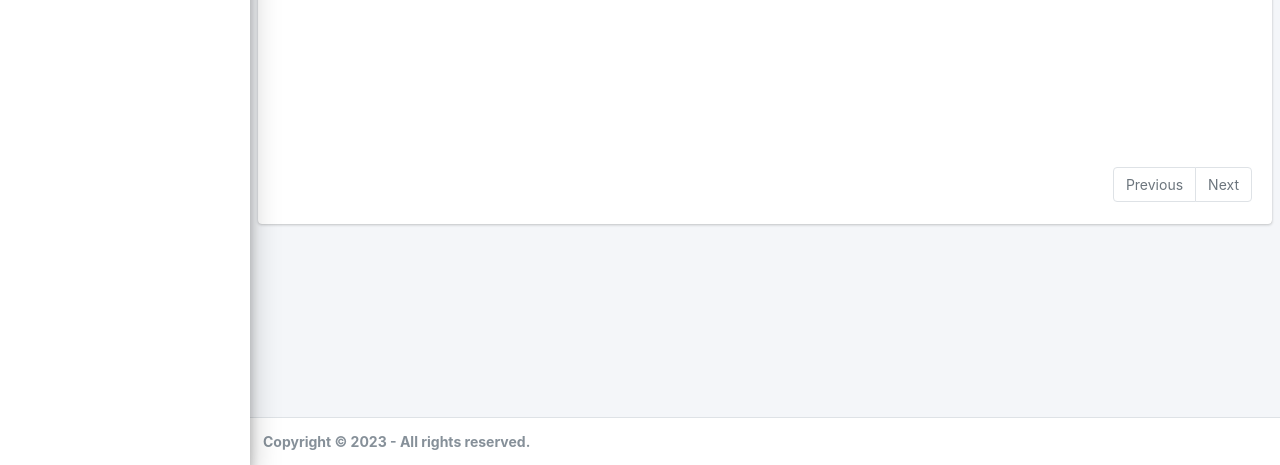
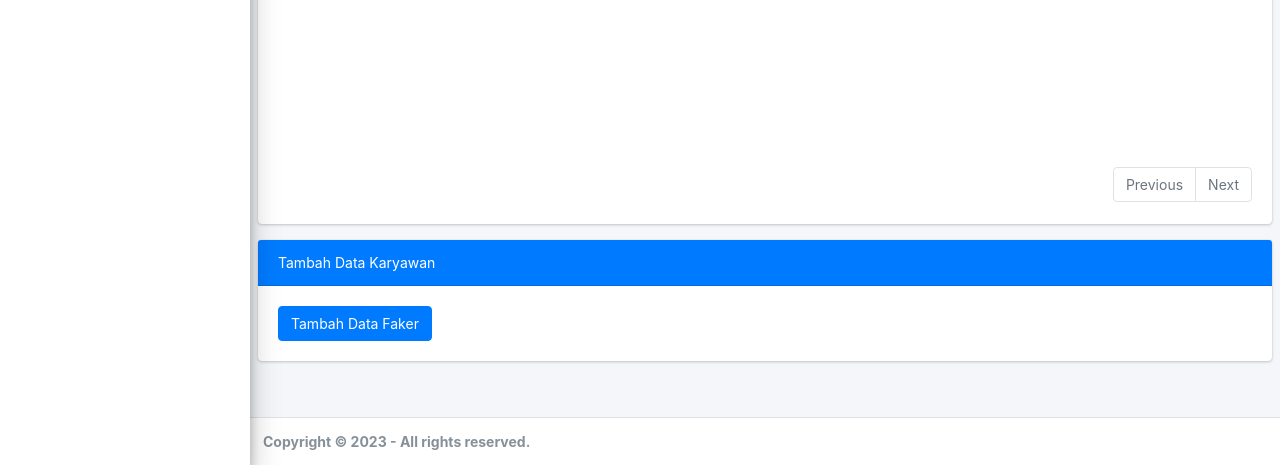
Before and after one commit to cahyobintangkejora/try-my-app, a Flask app: page /kelola in a window 1280 px wide. Shown: the part 335-800 px from the top of the page. Run offline with Flask 3, Linux system fonts and the light colour scheme; data that the repository does not hold is empty; some libraries are stand-ins or nearby versions.

Commit message:
saved progres - datafaker insert

```diff
--- a/app/controller/kelola/d_kelola.py
+++ b/app/controller/kelola/d_kelola.py
@@ -1,7 +1,10 @@
 from app import app
 from flask import render_template, request
-from app.repo.r_kelola import insert_data, delete_data, edit_data
+from app.repo.r_kelola import insert_data, delete_data, edit_data, insert_data_faker
 from app.lib import ajaxNormalError, dataTableError, validationError, sf, Validasi
+from faker import Faker
+from flask import jsonify
+
 
 from marshmallow.fields import String, Integer
 from marshmallow.validate import Length, Range
@@ -93,3 +96,37 @@ def editDataKaryawan():
     return {
         'data': hasil.result
     }
+
+@app.post('/insert_datafaker')
+def insertDataFaker():
+    # Memeriksa apakah menggunakan data faker
+    use_fake_data = request.form.get('use_fake_data', 'false')
+
+    if use_fake_data.lower() == 'true':
+        # Menggunakan data faker untuk menghasilkan 1.000.000 data
+        fake_data_result = insert_data_faker(50)
+        return jsonify({'data': fake_data_result})
+
+    # Jika tidak menggunakan data faker, proses seperti sebelumnya
+    schema = {
+        'name': String(required=True, allow_none=False, validate=[Length(min=1, max=50)]),
+        'email': String(required=True, allow_none=False, validate=[Length(min=1, max=50)]),
+        'age': Integer(required=True, allow_none=False, validate=[Range(min=1, max=200)]),
+        'address': String(required=True, allow_none=False, validate=[Length(min=1, max=200)])
+    }
+
+    valid = Validasi(schema, request.form.to_dict())
+    if valid.error:
+        return validationError(valid.list_message)
+
+    data = valid.getData()
+    name, email, age, address = data['name'], data['email'], data['age'], data['address']
+
+    hasil = insert_data_faker(name, email, age, address)
+
+    if hasil.is_error:
+        return ajaxNormalError()
+
+    return {
+        'data': hasil.result
+    }
--- a/app/templates/kelola/kelola.html
+++ b/app/templates/kelola/kelola.html
@@ -45,6 +45,22 @@
           </tr>
         </thead>
       </table>
+    </div>
+  </div>
+</div>
+
+<div class="card card-primary">
+  <div class="card-header">Tambah Data Karyawan</div>
+  <div class="card-body">
+    <div class="row">
+      <div class="col-9 text">
+        <!-- Kolom untuk tombol "Tambah" -->
+        <button class="btn btn-primary" onclick="tambahDataFaker()">Tambah Data Faker</button>
+      </div>
+      <!-- Menampilkan waktu eksekusi -->
+      <div class="col-3 text-right">
+        <div id="execution-time" class="text-muted"></div>
+      </div>
     </div>
   </div>
 </div>
@@ -415,5 +431,34 @@
         },
       });
     });
+
+  // Tambah data Faker
+  function tambahDataFaker() {
+    var startTime = new Date().getTime(); // Waktu awal eksekusi
+
+    $.ajax({
+      url: "{{ url_for('insertDataFaker') }}",
+      method: "POST",
+      data: {
+        use_fake_data: 'true'
+      },
+      success: function (res) {
+        // Memuat ulang tabel setelah berhasil menambahkan data Faker
+        fill_tabel_data_dashboard();
+        // Tampilkan pesan sukses atau error jika perlu
+        messageAlert("s", "Data Faker berhasil ditambahkan");
+
+        // Menghitung dan menampilkan waktu eksekusi
+        var endTime = new Date().getTime(); // Waktu selesai eksekusi
+        var executionTime = (endTime - startTime) / 60000; // Menghitung waktu dalam menit
+        $("#execution-time").html("Waktu Eksekusi: " + executionTime.toFixed(2) + " menit");
+      },
+      // eror handling jika gagal
+      error: function (res) {
+        ajaxErrorHandler(res);
+      },
+    });
+  }
   </script>
   {% endblock script %}
+</div>
--- a/requirements.txt
+++ b/requirements.txt
@@ -17,3 +17,4 @@ Pillow
 terbilang
 blinker
 pyjwt
+Faker
```
Also changed, not shown: app/repo/r_kelola.py (+34 -0 lines). Lines whose indentation alone changed are shown as unchanged.
